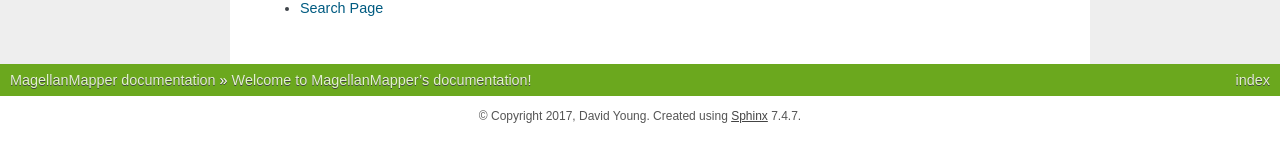
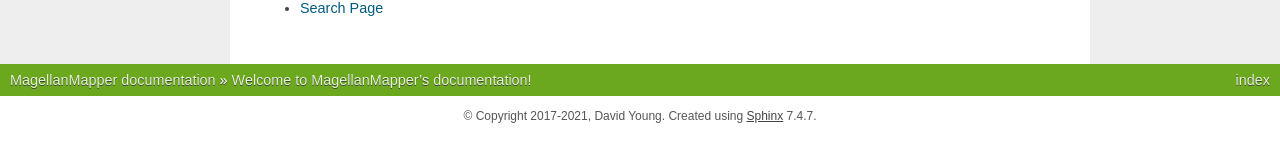
Before and after one commit to sanderslab/magellanmapper, a Sphinx documentation site: the page built from docs/index.rst, in a window 1280 px wide. Shown: the part 228-390 px from the top of the page. Built offline with Sphinx 7.4.7, drawn with Linux system fonts in a browser that asks for light colours; pages that are not in the unit, such as notebooks, are missing from menus; the version number could not be read and is left out.

Commit message:
Update docs copyright year

```diff
--- a/docs/conf.py
+++ b/docs/conf.py
@@ -56,7 +56,7 @@ master_doc = 'index'
 
 # General information about the project.
 project = 'MagellanMapper'
-copyright = '2017, David Young'
+copyright = '2017-2021, David Young'
 author = 'David Young'
 
 # The version info for the project you're documenting, acts as replacement for
```
